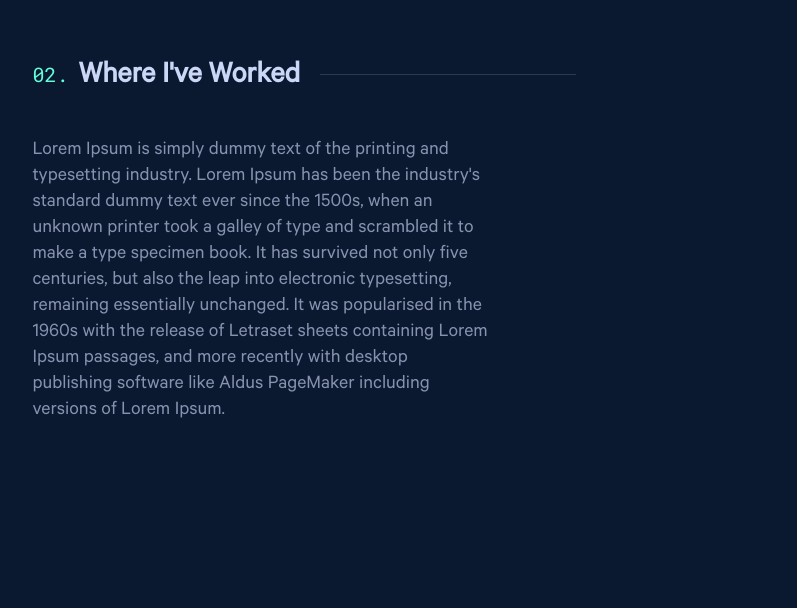
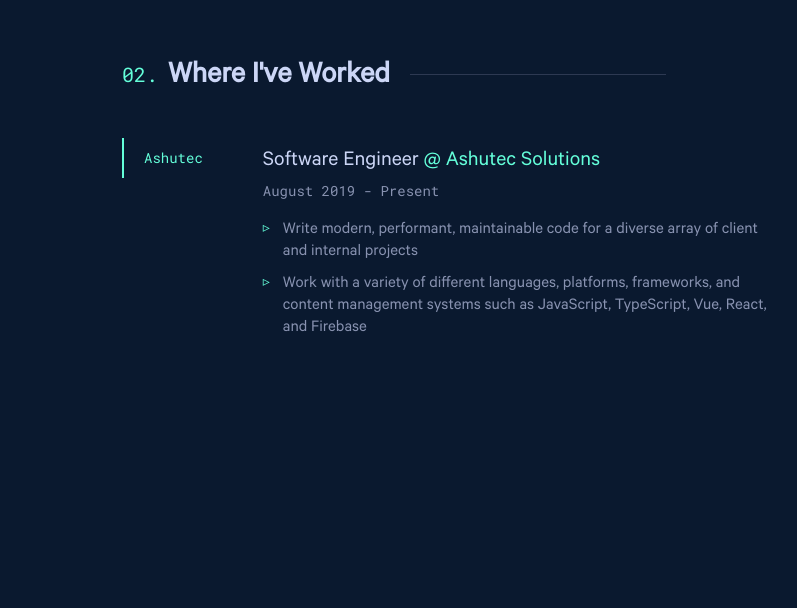
Before and after one commit to harshdave1041995/Personal-Website, a Vue app: page / in a window 1280 px wide. Shown: the part 1792-2400 px from the top of the page, without its empty margins (134-931 px from the left). Built offline with nearby package versions, Linux system fonts and the light colour scheme.

Commit message:
experience section completed

```diff
--- a/src/components/content/sections/About.vue
+++ b/src/components/content/sections/About.vue
@@ -22,13 +22,14 @@
           </p>
           <p class="p2">
             Shortly after graduating from
-            <a href="https://gtu.ac.in" id="university-link"
+            <a href="https://www.gtu.ac.in" id="university-link"
               >Gujarat Technological University</a
             >
             I joined the development team at
-            <a href="#" id="company-name">Ashutec Solutions</a>, where I work on
-            a wide variety of interesting and meaningful projects on a daily
-            basis.
+            <a href="https://www.ashutec.com/" id="company-name"
+              >Ashutec Solutions</a
+            >, where I work on a wide variety of interesting and meaningful
+            projects on a daily basis.
           </p>
           <p class="list-heading">
             Here are a few technologies I've been working with recently:
--- a/src/components/content/sections/Experience.vue
+++ b/src/components/content/sections/Experience.vue
@@ -12,25 +12,49 @@
       id="experience"
     >
       <h3 class="section-heading">Where I've Worked</h3>
-      <div class="about-content">
+      <div class="experience-content">
         <div class="info-text">
-          Lorem Ipsum is simply dummy text of the printing and typesetting
-          industry. Lorem Ipsum has been the industry's standard dummy text ever
-          since the 1500s, when an unknown printer took a galley of type and
-          scrambled it to make a type specimen book. It has survived not only
-          five centuries, but also the leap into electronic typesetting,
-          remaining essentially unchanged. It was popularised in the 1960s with
-          the release of Letraset sheets containing Lorem Ipsum passages, and
-          more recently with desktop publishing software like Aldus PageMaker
-          including versions of Lorem Ipsum.
+          <ul class="company-list">
+            <li
+              v-for="(company, index) in companies"
+              :key="index"
+              @click="activeLink(index)"
+            >
+              <button
+                :class="index === activeTab ? activeClass : inactiveClass"
+              >
+                {{ company.name }}
+              </button>
+            </li>
+          </ul>
+          <div class="company-info">
+            <h4 class="company-title">
+              <span>{{ companies[activeTab].description.position }}</span>
+              <span
+                ><span style="color: rgb(100, 255, 218)">&nbsp;@&nbsp;</span>
+                <a
+                  :href="companies[activeTab].description.link"
+                  class="company-link"
+                  >{{ companies[activeTab].description.companyName }}</a
+                ></span
+              >
+            </h4>
+            <div class="work-dates">
+              {{ companies[activeTab].description.startDate }} -
+              {{ companies[activeTab].description.lastDate }}
+            </div>
+            <ul class="work-details">
+              <li
+                v-for="(detail, index) in companies[activeTab].description
+                  .details"
+                :key="index"
+                class="description-line"
+              >
+                {{ detail }}
+              </li>
+            </ul>
+          </div>
         </div>
-        <!-- <div class="info-pic">
-          <a
-            href="https://www.github.com/harshdave1041995"
-            target="_blank"
-            class="pic-container"
-          ></a>
-        </div> -->
       </div>
     </div>
   </div>
@@ -39,7 +63,105 @@
 <script>
 export default {
   name: "Experience",
-  namespaced: true
+  namespaced: true,
+  data() {
+    return {
+      companies: [
+        {
+          name: "Ashutec",
+          description: {
+            position: "Software Engineer",
+            companyName: "Ashutec Solutions",
+            link: "https://www.ashutec.com/",
+            startDate: "August 2019",
+            lastDate: "Present",
+            details: [
+              "Write modern, performant, maintainable code for a diverse array of client and internal projects",
+              "Work with a variety of different languages, platforms, frameworks, and content management systems such as JavaScript, TypeScript, Vue, React, and Firebase"
+            ]
+          }
+        }
+        // {
+        //   name: "Ashutec",
+        //   description: {
+        //     position: "Software Engineer",
+        //     companyName: "Ashutec Solutions",
+        //     link: "https://www.ashutec.com/",
+        //     startDate: "August 2019",
+        //     lastDate: "Present",
+        //     details: [
+        //       "Write modern, performant, maintainable code for a diverse array of client and internal projects",
+        //       "Work with a variety of different languages, platforms, frameworks, and content management systems such as JavaScript, TypeScript, Vue, React, and Firebase"
+        //     ]
+        //   }
+        // },
+        // {
+        //   name: "Ashutec",
+        //   description: {
+        //     position: "Software Engineer",
+        //     companyName: "Ashutec Solutions",
+        //     link: "https://www.ashutec.com/",
+        //     startDate: "August 2019",
+        //     lastDate: "Present",
+        //     details: [
+        //       "Write modern, performant, maintainable code for a diverse array of client and internal projects",
+        //       "Work with a variety of different languages, platforms, frameworks, and content management systems such as JavaScript, TypeScript, Vue, React, and Firebase"
+        //     ]
+        //   }
+        // },
+        // {
+        //   name: "Ashutec",
+        //   description: {
+        //     position: "Software Engineer",
+        //     companyName: "Ashutec Solutions",
+        //     link: "https://www.ashutec.com/",
+        //     startDate: "August 2019",
+        //     lastDate: "Present",
+        //     details: [
+        //       "Write modern, performant, maintainable code for a diverse array of client and internal projects",
+        //       "Work with a variety of different languages, platforms, frameworks, and content management systems such as JavaScript, TypeScript, Vue, React, and Firebase"
+        //     ]
+        //   }
+        // },
+        // {
+        //   name: "Ashutec",
+        //   description: {
+        //     position: "Software Engineer",
+        //     companyName: "Ashutec Solutions",
+        //     link: "https://www.ashutec.com/",
+        //     startDate: "August 2019",
+        //     lastDate: "Present",
+        //     details: [
+        //       "Write modern, performant, maintainable code for a diverse array of client and internal projects",
+        //       "Work with a variety of different languages, platforms, frameworks, and content management systems such as JavaScript, TypeScript, Vue, React, and Firebase"
+        //     ]
+        //   }
+        // },
+        // {
+        //   name: "Ashutec",
+        //   description: {
+        //     position: "Software Engineer",
+        //     companyName: "Ashutec Solutions",
+        //     link: "https://www.ashutec.com/",
+        //     startDate: "August 2019",
+        //     lastDate: "Present",
+        //     details: [
+        //       "Write modern, performant, maintainable code for a diverse array of client and internal projects",
+        //       "Work with a variety of different languages, platforms, frameworks, and content management systems such as JavaScript, TypeScript, Vue, React, and Firebase"
+        //     ]
+        //   }
+        // }
+      ],
+      activeTab: 0,
+      activeClass: "active-company",
+      inactiveClass: "company"
+    };
+  },
+  methods: {
+    activeLink(clickedTab) {
+      this.activeTab = clickedTab;
+    }
+  }
 };
 </script>
 
--- a/src/styles/styles.scss
+++ b/src/styles/styles.scss
@@ -134,6 +134,7 @@
 }
 
 div::selection,
+p::selection,
 a::selection,
 li::selection,
 span::selection,
@@ -373,6 +374,13 @@
     justify-content: space-between;
     width: 100%;
   }
+  .experience .about-content {
+    display: flex;
+    flex-direction: row;
+    align-items: flex-start;
+    justify-content: space-between;
+    width: 100%;
+  }
   #university-link,
   #company-name {
     text-decoration: none;
@@ -497,6 +505,119 @@
     padding: 1.15rem 1.65rem;
     text-decoration: none;
     transition: all 0.25s cubic-bezier(0.645, 0.045, 0.355, 1) 0s;
+  }
+  .section#experience {
+    padding: 15vh 10vw;
+  }
+  .experience-content .info-text {
+    display: flex;
+    justify-content: flex-start;
+  }
+  .experience-content .info-text .company-list {
+    width: minmax(20%, 25%);
+    padding-right: 20px;
+    list-style: none;
+    display: flex;
+    flex-direction: column;
+  }
+  .company-list .company:hover,
+  .company-list .company:focus {
+    background-color: #8892b026;
+    transition: all 0.25s cubic-bezier(0.645, 0.045, 0.355, 1) 0s;
+  }
+  .company-list .company:hover,
+  .company-list .company:focus,
+  .company-list .company:active {
+    color: rgb(100, 255, 218);
+    transition: all 0.25s cubic-bezier(0.645, 0.045, 0.355, 1) 0s;
+    outline: 0px;
+  }
+  .company-list .company {
+    font-family: "SF Mono", "Fira Code", "Fira Mono", "Roboto Mono", "Lucida Console", Monaco, monospace;
+    cursor: pointer;
+    font-size: 14px;
+    color: rgb(96, 106, 134);
+    background-color: transparent;
+    padding: 10px 20px;
+    display: flex;
+    align-items: center;
+    justify-content: flex-start;
+    line-height: 20px;
+    border: none;
+    border-left: rgb(96, 106, 134) solid 2px;
+    transition: all 0.25s cubic-bezier(0.645, 0.045, 0.355, 1) 0s;
+  }
+  .company-list .active-company:hover,
+  .company-list .active-company:focus {
+    background-color: #8892b026;
+    transition: all 0.25s cubic-bezier(0.645, 0.045, 0.355, 1) 0s;
+  }
+  .company-list .active-company:hover,
+  .company-list .active-company:focus,
+  .company-list .active-company:active {
+    color: rgb(100, 255, 218);
+    transition: all 0.25s cubic-bezier(0.645, 0.045, 0.355, 1) 0s;
+    outline: 0px;
+  }
+  .company-list .active-company {
+    font-family: "SF Mono", "Fira Code", "Fira Mono", "Roboto Mono", "Lucida Console", Monaco, monospace;
+    cursor: pointer;
+    font-size: 14px;
+    background-color: transparent;
+    outline: transparent;
+    padding: 10px 20px;
+    color: rgb(100, 255, 218);
+    display: flex;
+    align-items: center;
+    justify-content: flex-start;
+    line-height: 20px;
+    border: none;
+    border-left: rgba(100, 255, 218, 1) solid 2px;
+    transition: all 0.25s cubic-bezier(0.645, 0.045, 0.355, 1) 0s;
+  }
+  .experience-content .info-text .company-info {
+    width: 70%;
+    padding-left: 20px;
+    display: flex;
+    flex-direction: column;
+  }
+  .company-info .company-title {
+    color: rgb(204, 214, 246);
+    font-size: 22px;
+    font-weight: 500;
+    margin-bottom: 5px;
+    padding-top: 10px;
+  }
+  .company-info .work-dates {
+    font-family: "SF Mono", "Fira Code", "Fira Mono", "Roboto Mono", "Lucida Console", Monaco, monospace;
+    font-size: 14px;
+    margin-bottom: 20px;
+  }
+  .company-info .work-details {
+    list-style: none;
+  }
+  .company-info .company-link {
+    color: rgb(100, 255, 218);
+    text-decoration: none;
+  }
+  .company-info .company-link:hover {
+    text-decoration: underline;
+  }
+  .company-info .work-details .description-line::before {
+    content: "▹";
+    position: absolute;
+    left: 0px;
+    top: 4px;
+    color: rgb(100, 255, 218);
+    font-size: 14px;
+    line-height: 12px;
+  }
+  .company-info .work-details .description-line {
+    position: relative;
+    padding-left: 20px;
+    margin-bottom: 10px;
+    font-size: 17px;
+    line-height: 22px;
   }
 
   .footer-container {
@@ -684,6 +805,9 @@
 .section-heading {
   font-size: 24px;
 }
+.section#experience {
+  padding: 15vh 3vw;
+}
 .footer-container,
 .footer-container-hovered {
   font-size: 14px;
--- a/src/views/NavBar.vue
+++ b/src/views/NavBar.vue
@@ -9,7 +9,11 @@
       class="logo"
       @click="reloadPage"
     >
-      <img class="logo-image" src="@/assets/website-logo_burned.png" alt="Logo" />
+      <img
+        class="logo-image"
+        src="@/assets/website-logo_burned.png"
+        alt="Logo"
+      />
     </a>
     <div @click="toggleNavbar" class="toggle-navbar-icon">
       <img
```
